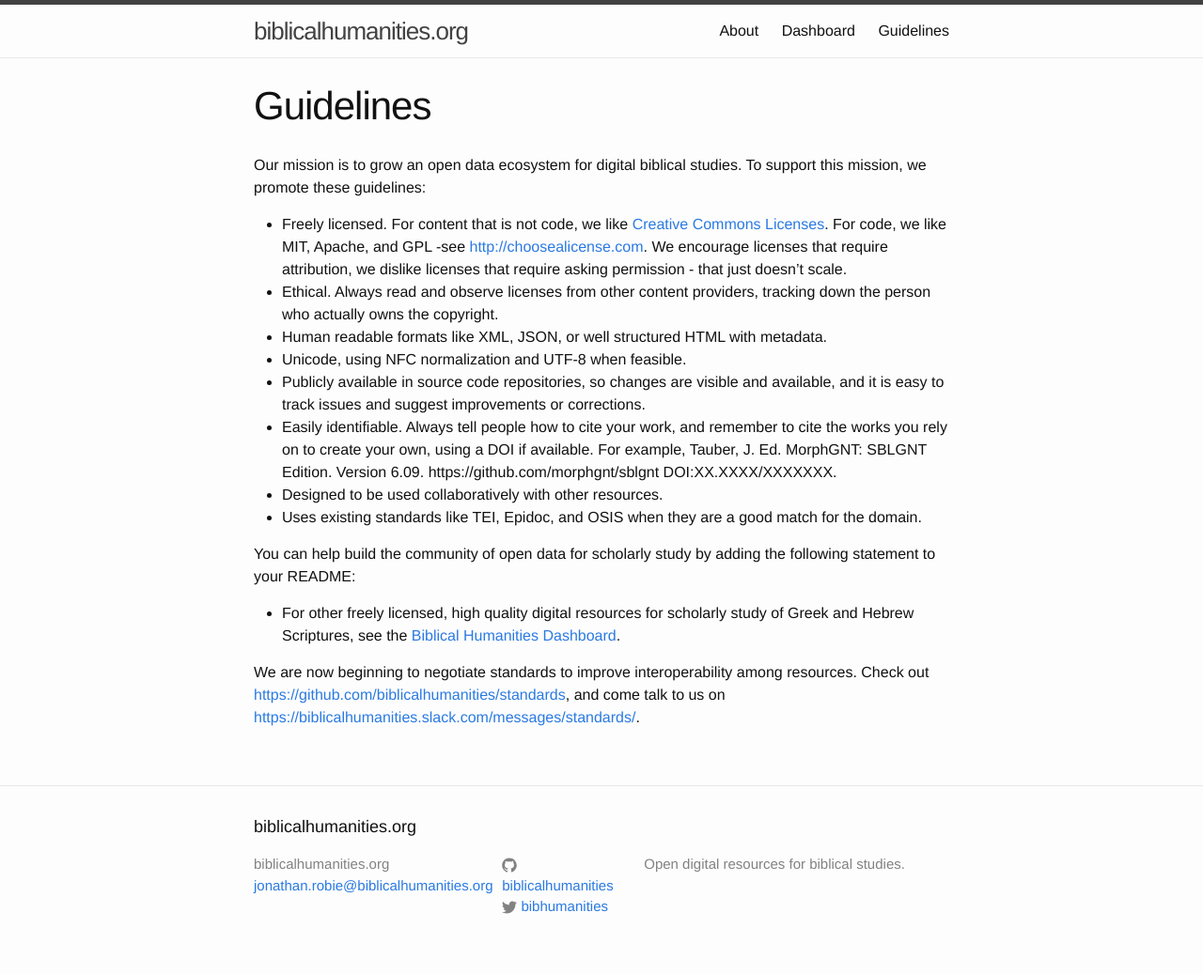
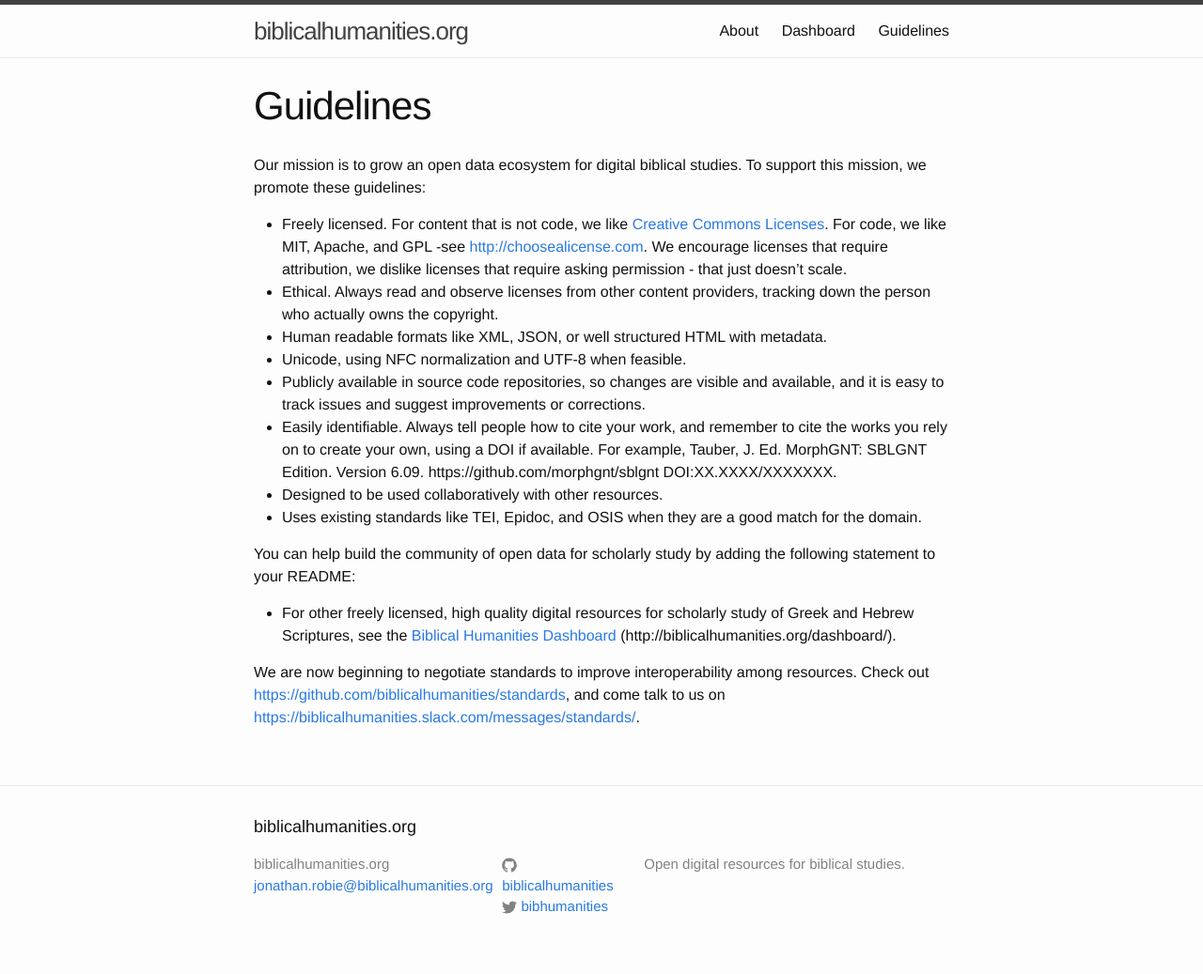
Before and after one commit to biblicalhumanities/biblicalhumanities.github.io, a Jekyll site: the page built from guidelines.md, in a window 1280 px wide. Shown: the whole page at 94% size. Built offline with Jekyll 4.4.1, drawn with Linux system fonts in a browser that asks for light colours; some of the changed lines change nothing that is shown.

Commit message:
Added plaintext for the link.

```diff
--- a/guidelines.md
+++ b/guidelines.md
@@ -17,6 +17,6 @@
 
 You can help build the community of open data for scholarly study by adding the following statement to your README:
 
-- For other freely licensed, high quality digital resources for scholarly study of Greek and Hebrew Scriptures, see the [Biblical Humanities Dashboard](http://biblicalhumanities.org/dashboard/).
+- For other freely licensed, high quality digital resources for scholarly study of Greek and Hebrew Scriptures, see the [Biblical Humanities Dashboard](http://biblicalhumanities.org/dashboard/) (http://biblicalhumanities.org/dashboard/).
 
 We are now beginning to negotiate standards to improve interoperability among resources.  Check out [https://github.com/biblicalhumanities/standards](https://github.com/biblicalhumanities/standards), and come talk to us on [https://biblicalhumanities.slack.com/messages/standards/](https://biblicalhumanities.slack.com/messages/standards/).
```
